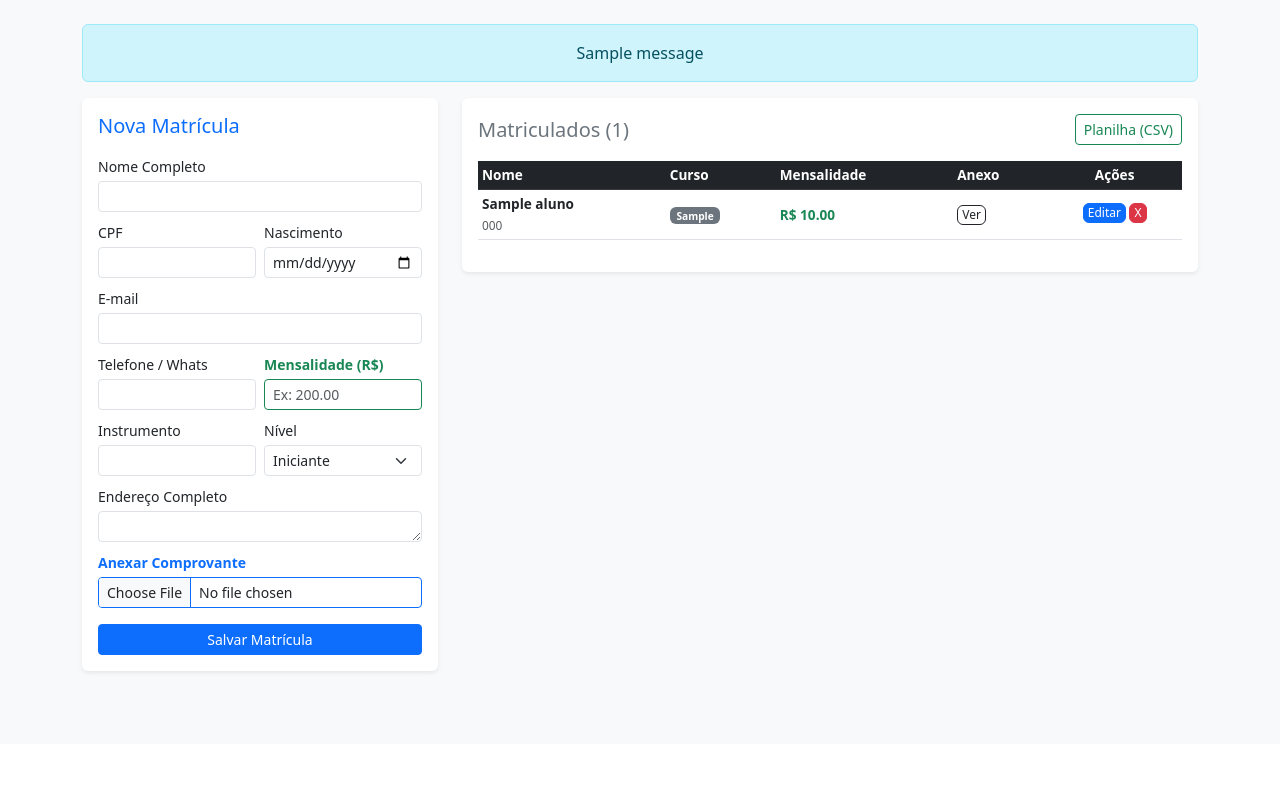
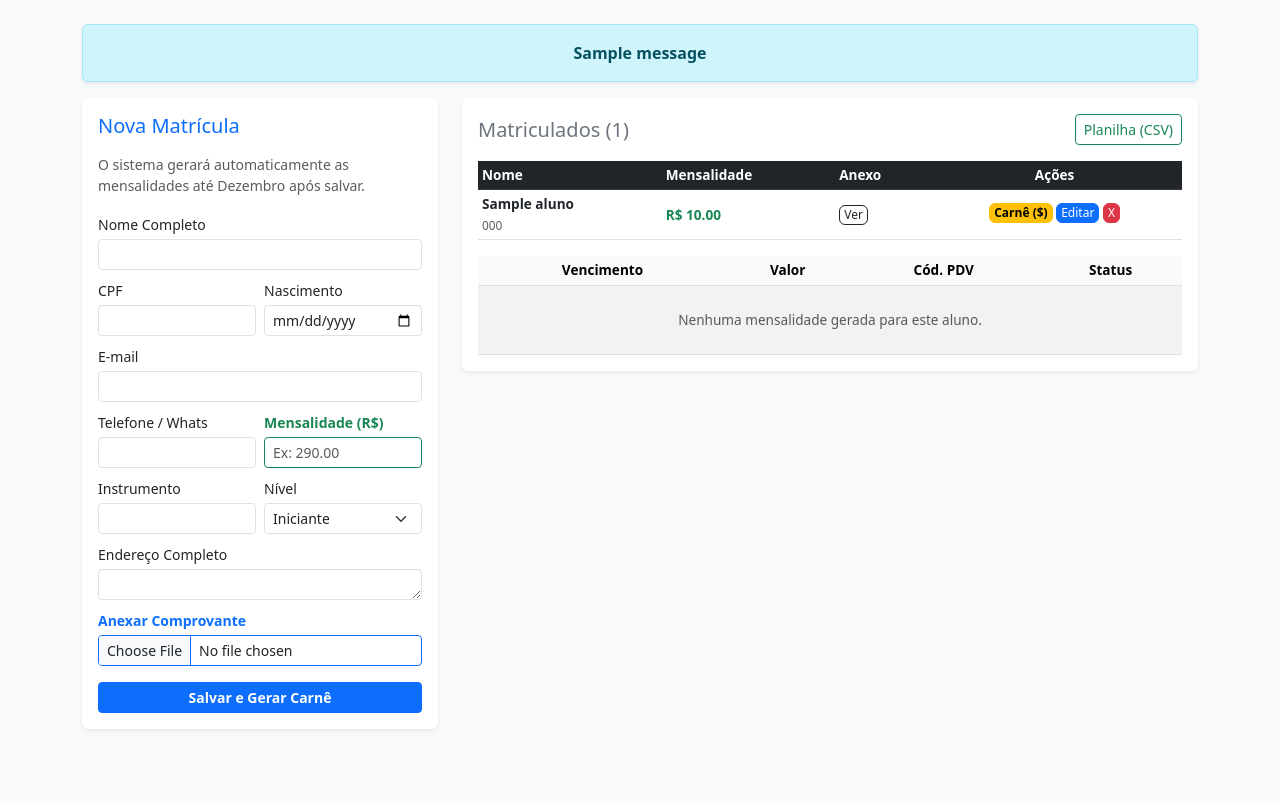
Before and after one commit to Casademusicacambuci/escola_musica, a Flask app: page /secretaria/alunos in a window 1280 px wide. Shown: the part 56-857 px from the top of the page. Before the commit the page ends 730 px from the top, so only its background shows below. Run offline with Flask 3, Linux system fonts and the light colour scheme; the visitor is signed in with stand-in values (Sample User, id 1); tables that the repository leaves empty hold one stand-in row (values such as "Sample post"); one stand-in notice (Sample message) is shown.

Commit message:
Enhance aluno form and alert styles

```diff
--- a/templates/alunos.html
+++ b/templates/alunos.html
@@ -21,7 +21,7 @@
         {% with messages = get_flashed_messages() %}
           {% if messages %}
             {% for message in messages %}
-              <div class="alert alert-info text-center" role="alert">{{ message }}</div>
+              <div class="alert alert-info text-center fw-bold shadow-sm" role="alert">{{ message }}</div>
             {% endfor %}
           {% endif %}
         {% endwith %}
@@ -32,7 +32,8 @@
                 <div class="card shadow-sm border-0">
                     <div class="card-body">
                         <h5 class="card-title mb-3 text-primary">Nova Matrícula</h5>
-                        <form method="POST" action="{{ url_for('gerenciar_alunos') }}" enctype="multipart/form-data">
+                        <p class="small text-muted mb-3">O sistema gerará automaticamente as mensalidades até Dezembro após salvar.</p>
+                        <form method="POST" action="/secretaria/alunos" enctype="multipart/form-data">
                             <div class="mb-2">
                                 <label class="form-label small mb-1">Nome Completo</label>
                                 <input type="text" class="form-control form-control-sm" name="nome" required>
@@ -58,7 +59,7 @@
                                 </div>
                                 <div class="col-6">
                                     <label class="form-label small mb-1 fw-bold text-success">Mensalidade (R$)</label>
-                                    <input type="number" step="0.01" class="form-control form-control-sm border-success" name="valor_mensalidade" placeholder="Ex: 200.00" required>
+                                    <input type="number" step="0.01" class="form-control form-control-sm border-success" name="valor_mensalidade" placeholder="Ex: 290.00" required>
                                 </div>
                             </div>
                             <div class="row g-2 mb-2">
@@ -85,7 +86,7 @@
                                 <input class="form-control form-control-sm border-primary" type="file" name="comprovante">
                             </div>
                             <div class="d-grid mt-3">
-                                <button type="submit" class="btn btn-primary btn-sm">Salvar Matrícula</button>
+                                <button type="submit" class="btn btn-primary btn-sm fw-bold">Salvar e Gerar Carnê</button>
                             </div>
                         </form>
                     </div>
@@ -98,7 +99,7 @@
                     <div class="card-body">
                         <div class="d-flex justify-content-between align-items-center mb-3">
                             <h5 class="card-title text-secondary mb-0">Matriculados ({{ alunos|length }})</h5>
-                            <a href="{{ url_for('exportar_alunos_csv') }}" class="btn btn-outline-success btn-sm">Planilha (CSV)</a>
+                            <a href="/secretaria/alunos/csv" class="btn btn-outline-success btn-sm">Planilha (CSV)</a>
                         </div>
                         {% if not alunos %}
                             <p class="text-muted text-center py-4">Nenhum aluno cadastrado.</p>
@@ -108,7 +109,6 @@
                                     <thead class="table-dark">
                                         <tr>
                                             <th>Nome</th>
-                                            <th>Curso</th>
                                             <th>Mensalidade</th>
                                             <th>Anexo</th>
                                             <th class="text-center">Ações</th>
@@ -118,7 +118,6 @@
                                         {% for aluno in alunos %}
                                         <tr>
                                             <td><strong>{{ aluno.nome }}</strong><br><small class="text-muted">{{ aluno.telefone }}</small></td>
-                                            <td><span class="badge bg-secondary">{{ aluno.curso }}</span></td>
                                             <td><strong class="text-success">R$ {{ "%.2f"|format(aluno.valor_mensalidade) }}</strong></td>
                                             <td>
                                                 {% if aluno.comprovante_endereco %}
@@ -128,12 +127,53 @@
                                                 {% endif %}
                                             </td>
                                             <td class="text-center">
+                                                <!-- BOTÃO DO CARNÊ -->
+                                                <button type="button" class="btn btn-warning btn-xs py-0 px-1 mb-1 fw-bold" style="font-size: 0.75rem;" data-bs-toggle="modal" data-bs-target="#modalFin{{ aluno.id }}">Carnê ($)</button>
+
                                                 <button type="button" class="btn btn-primary btn-xs py-0 px-1 mb-1" style="font-size: 0.75rem;" data-bs-toggle="modal" data-bs-target="#modalEditar{{ aluno.id }}">Editar</button>
-                                                <form action="{{ url_for('excluir_aluno', id=aluno.id) }}" method="POST" style="display:inline;" onsubmit="return confirm('Excluir aluno?');">
+                                                <form action="/secretaria/alunos/excluir/{{ aluno.id }}" method="POST" style="display:inline;" onsubmit="return confirm('Isso excluirá o aluno e todo o carnê dele não pago. Confirmar?');">
                                                     <button type="submit" class="btn btn-danger btn-xs py-0 px-1 mb-1" style="font-size: 0.75rem;">X</button>
                                                 </form>
                                             </td>
                                         </tr>
+
+                                        <!-- MODAL DO CARNÊ HISTÓRICO -->
+                                        <div class="modal fade" id="modalFin{{ aluno.id }}" tabindex="-1" aria-hidden="true">
+                                          <div class="modal-dialog">
+                                            <div class="modal-content">
+                                              <div class="modal-header bg-warning text-dark">
+                                                <h6 class="modal-title fw-bold">Histórico de Mensalidades: {{ aluno.nome }}</h6>
+                                                <button type="button" class="btn-close" data-bs-dismiss="modal"></button>
+                                              </div>
+                                              <div class="modal-body p-0">
+                                                <table class="table table-sm table-striped mb-0 text-center" style="font-size: 0.85rem;">
+                                                    <thead class="table-light">
+                                                        <tr><th>Vencimento</th><th>Valor</th><th>Cód. PDV</th><th>Status</th></tr>
+                                                    </thead>
+                                                    <tbody>
+                                                        {% for c in contas_alunos[aluno.id] %}
+                                                        <tr>
+                                                            <td>{{ c.data_vencimento.strftime('%d/%m/%Y') }}</td>
+                                                            <td>R$ {{ "%.2f"|format(c.valor) }}</td>
+                                                            <td><strong style="letter-spacing:1px;">REC-{{ c.id }}</strong></td>
+                                                            <td>
+                                                                {% if c.status == 'Pago' %}
+                                                                    <span class="badge bg-success">Pago</span>
+                                                                {% else %}
+                                                                    <span class="badge bg-danger">A Pagar</span>
+                                                                {% endif %}
+                                                            </td>
+                                                        </tr>
+                                                        {% endfor %}
+                                                        {% if not contas_alunos[aluno.id] %}
+                                                        <tr><td colspan="4" class="py-4 text-muted">Nenhuma mensalidade gerada para este aluno.</td></tr>
+                                                        {% endif %}
+                                                    </tbody>
+                                                </table>
+                                              </div>
+                                            </div>
+                                          </div>
+                                        </div>
 
                                         <!-- Modal de Edição -->
                                         <div class="modal fade" id="modalEditar{{ aluno.id }}" tabindex="-1" aria-hidden="true">
@@ -143,7 +183,8 @@
                                                 <h5 class="modal-title">Editar Aluno: {{ aluno.nome }}</h5>
                                                 <button type="button" class="btn-close btn-close-white" data-bs-dismiss="modal"></button>
                                               </div>
-                                              <form action="{{ url_for('editar_aluno', id=aluno.id) }}" method="POST">
+                                              <!-- ROTA DE CORREÇÃO FORÇADA -->
+                                              <form action="/secretaria/alunos/editar/{{ aluno.id }}" method="POST">
                                                   <div class="modal-body text-start">
                                                     <div class="mb-2">
                                                         <label class="form-label small">Nome Completo</label>
@@ -179,7 +220,7 @@
                                                     </div>
                                                   </div>
                                                   <div class="modal-footer">
-                                                    <button type="submit" class="btn btn-primary btn-sm w-100">Salvar Alterações</button>
+                                                    <button type="submit" class="btn btn-primary btn-sm w-100 fw-bold">Salvar Alterações</button>
                                                   </div>
                                               </form>
                                             </div>
```
